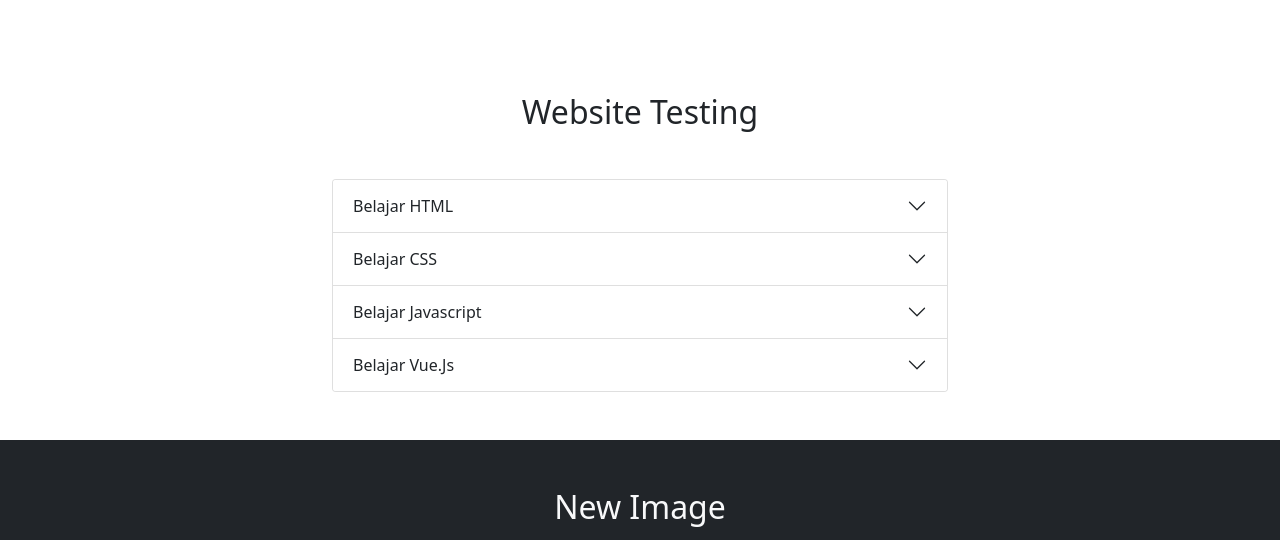
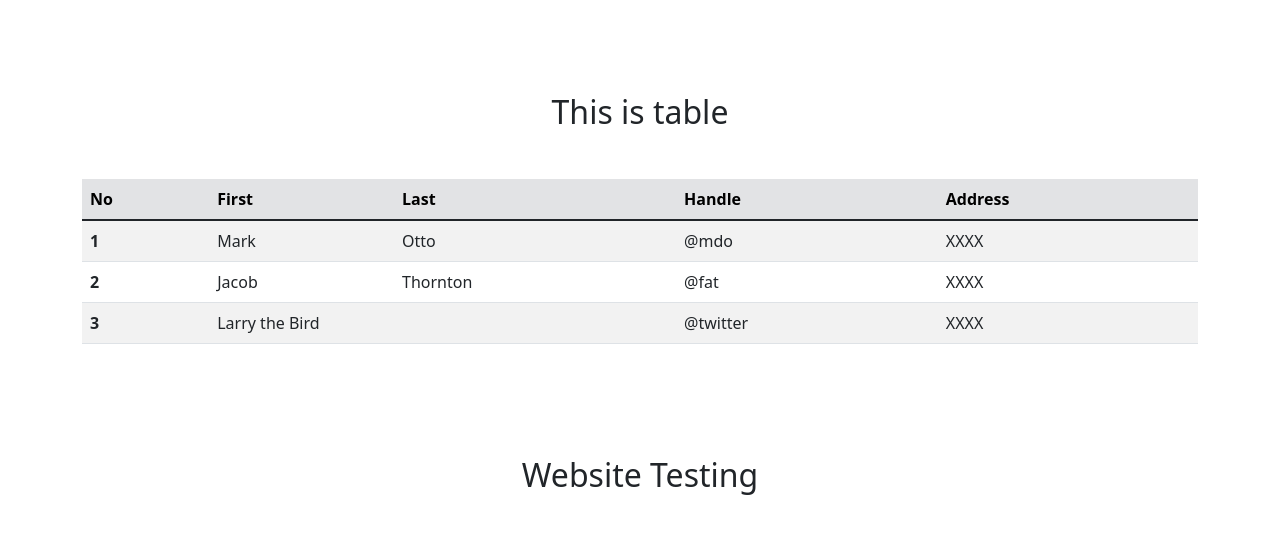
Before and after one commit to dannyhma/Bootstrap, a website: page site/basic/navbar.html in a window 1280 px wide. Shown: the part 1542-2082 px from the top of the page. Drawn offline with nearby package versions, Linux system fonts and the light colour scheme.

Commit message:
update code

```diff
--- a/site/basic/navbar.html
+++ b/site/basic/navbar.html
@@ -223,6 +223,51 @@
   </section>
   <!-- end of gallery card -->
 
+  <!-- table -->
+  <section id="table">
+    <div class="container-fluid py-5">
+      <div class="container">
+        <h2 class="text-center mb-5">This is table</h2>
+        <table class="table table-striped">
+          <thead>
+            <tr class="table-secondary">
+              <th scope="col">No</th>
+              <th scope="col">First</th>
+              <th scope="col">Last</th>
+              <th scope="col">Handle</th>
+              <th scope="col">Address</th>
+            </tr>
+          </thead>
+          <tbody>
+            <tr>
+              <th scope="row">1</th>
+              <td>Mark</td>
+              <td>Otto</td>
+              <td>@mdo</td>
+              <td>XXXX</td>
+            </tr>
+            <tr>
+              <th scope="row">2</th>
+              <td>Jacob</td>
+              <td>Thornton</td>
+              <td>@fat</td>
+              <td>XXXX</td>
+            </tr>
+            <tr>
+              <th scope="row">3</th>
+              <td colspan="2">Larry the Bird</td>
+              <td>@twitter</td>
+              <td>XXXX</td>
+            </tr>
+          </tbody>
+
+        </table>
+      </div>
+    </div>
+  </section>
+  <!-- end of table -->
+
+
   <!-- main/accordion -->
   <section id="accordion">
     <div class="container my-5 col-lg-6 col-md-8 col-sm-9 col-10">
```
